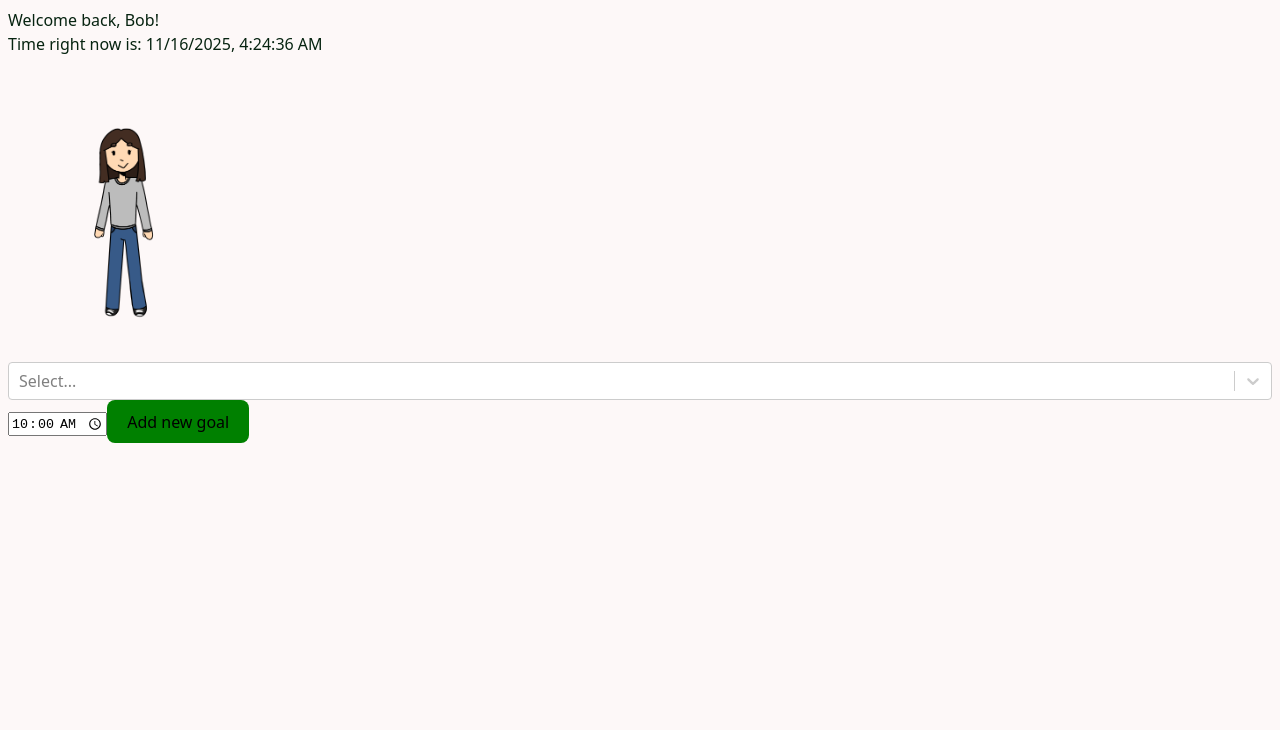
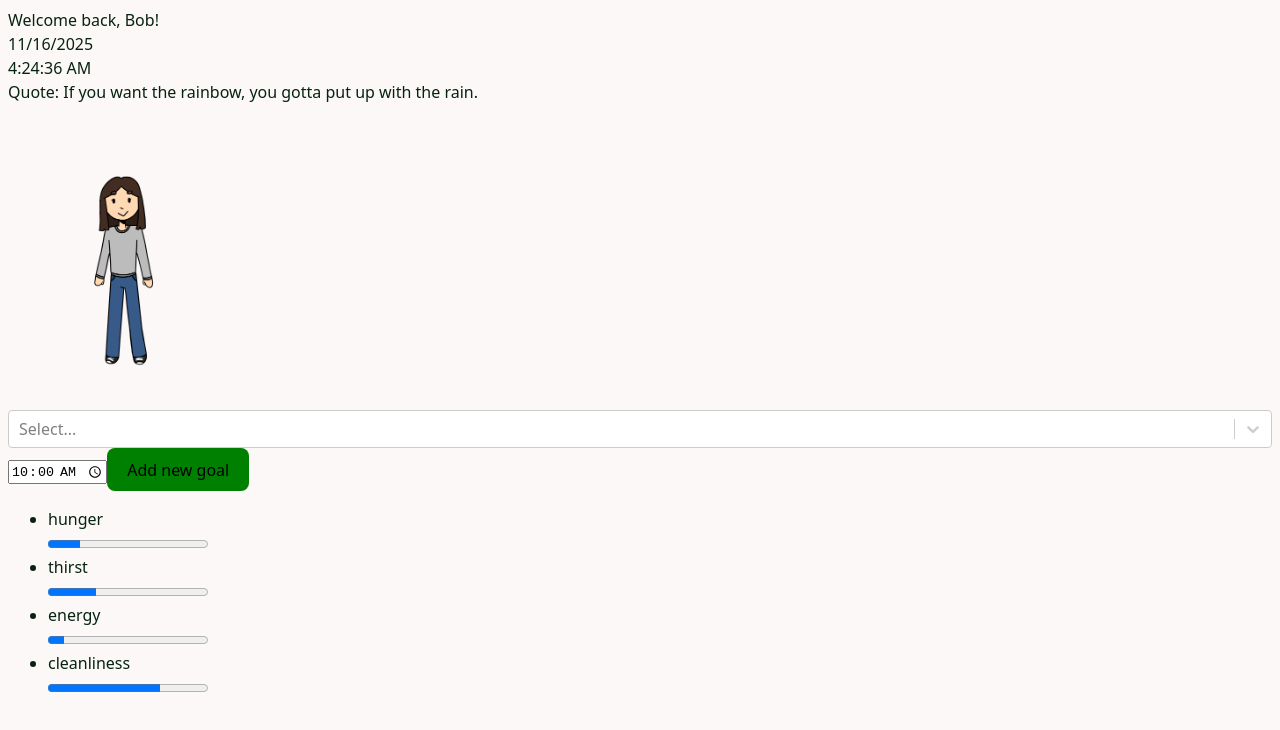
Before and after one commit to iSqlqmi/mini_me, a React (Vite) app: page /dashboard in a window 1280 px wide. Shown: the top 730 px of the page. Built offline with nearby package versions, Linux system fonts and the light colour scheme.

Commit message:
Add progress bar for stat

```diff
--- a/src/pages/Dashboard.jsx
+++ b/src/pages/Dashboard.jsx
@@ -7,10 +7,28 @@ import def from "../images/default.png";
 import dirty from "../images/dirty.png";
 import hungry from "../images/hungry.png";
 import sleepy from "../images/sleepy.png";
-
-
+import thirsty from "../images/thirsty.png";
+const stats = [
+    {
+        name: "hunger",
+        percentage: 0.2
+    },
+    {
+        name: "thirst",
+        percentage: 0.3
+    },
+    {
+        name: "energy",
+        percentage: 0.1
+    },
+    {
+        name: "cleanliness",
+        percentage: 0.7
+    }
+]
 export const Dashboard = (user) => {
-    const [timeDisplay, setTimeDisplay] = useState(new Date().toLocaleString());
+    const [date, setDate] = useState(new Date().toLocaleDateString());
+    const [timeDisplay, setTimeDisplay] = useState(new Date().toLocaleTimeString());
     const [goals, setGoals] = useLocalStorage("goals", []);
     const [timeInput, setTimeInput] = useState('10:00');
     const [goalInput, setGoalInput] = useState("");
@@ -35,18 +53,25 @@ export const Dashboard = (user) => {
         setTimeInput("10:00");
     }
 
-    const deleteGoal = () => {
-
+    const completeGoal = (id) => {
+        setGoals(goals.filter(goal => goal.id !== id));
+        setAvatar(def);
     }
     useEffect(() => {
-        const interval = setInterval(() => setTimeDisplay(new Date().toLocaleString()), 1000);
+        const interval = setInterval(() => {
+            setTimeDisplay(new Date().toLocaleTimeString());
+            setDate(new Date().toLocaleDateString())
+        }, 1000);
         return () => clearInterval(interval);
     }, [])
 
     return (
         <div>
+
             <div>Welcome back, {user.name}!</div>
-            <div>Time right now is: {timeDisplay}</div>
+            <div className="date">{date}</div>
+            <div className="time">{timeDisplay}</div>
+            <div className="quote">Quote: If you want the rainbow, you gotta put up with the rain.</div>
             <img src={avatar} height="300px"></img>
             <form onSubmit={addGoal}>
                 <Select
@@ -54,7 +79,8 @@ export const Dashboard = (user) => {
                         { ava: dirty, goal: "Take a shower", label: "Take a shower"},
                         { ava: sleepy, goal: "Go to bed", label: "Go to bed" },
                         { ava: hungry, goal: "Have Lunch", label: "Have Lunch"},
-                        { ava: hungry, goal: "Have Dinner", label: "Have Dinner"}
+                        { ava: hungry, goal: "Have Dinner", label: "Have Dinner"},
+                        { ava: thirsty, goal: "Drink Water", label: "Drink Water"},
                     ]}
                     onChange={(option) => {
                         setGoalInput(option.goal);
@@ -76,7 +102,15 @@ export const Dashboard = (user) => {
                             {goal.time} — {goal.name}
                         </div>
                         <div>Status: {goal.completed ? "Completed" : "Not completed"}</div>
-                        <button onClick={deleteGoal} style={{ color: "green" }}>Delete goal</button>
+                        <button onClick={() => completeGoal(goal.id)} style={{ color: "green" }}>Mark complete</button>
+                    </li>
+                ))}
+            </ul>
+            <ul>
+                {stats.map((stat) => (
+                    <li key={stat.name}>
+                        <div>{stat.name}</div>
+                        <progress value={stat.percentage} />
                     </li>
                 ))}
             </ul>
```
Also changed, not shown: src/images/thirsty.png (added).
